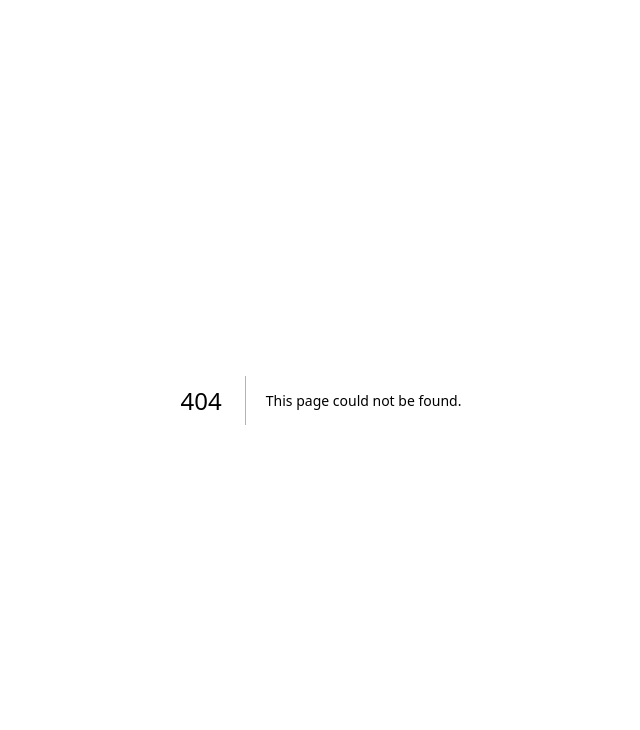
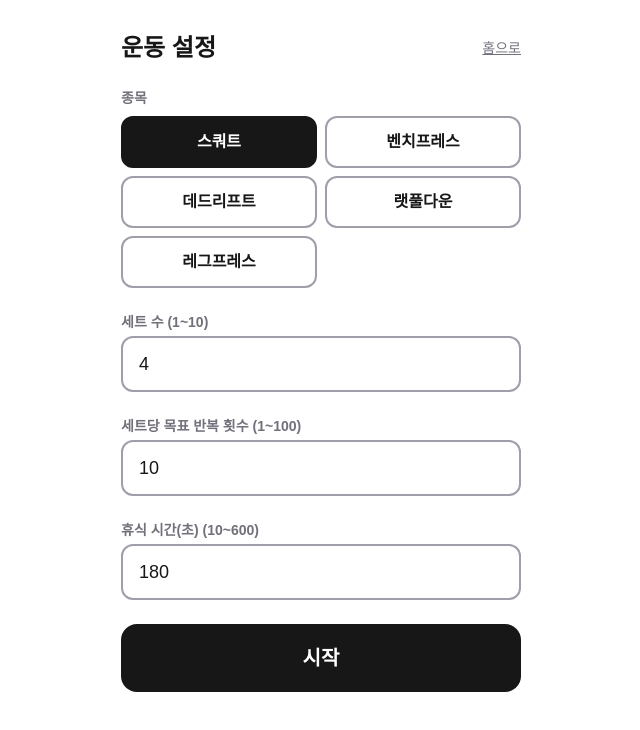
Before and after one commit to kakakulum/strength-log-app, a Next.js app: page /workout/setup in a window 1280 px wide. Before the commit this address had no page. Shown: the top 730 px of the page, without its empty margins (319-959 px from the left). Built offline with nearby package versions, Linux system fonts and the light colour scheme.

Commit message:
운동 설정 화면 구현: 종목·세트 수·목표 횟수·휴식 시간 입력과 범위 검사, 마지막 설정값 불러오기 (PLAN 4번)
Co-Authored-By: Claude Sonnet 5.5 <noreply@anthropic.com>

```diff
--- /dev/null
+++ b/src/app/workout/setup/page.tsx
@@ -0,0 +1,5 @@
+import SetupForm from "./setup-form";
+
+export default function SetupPage() {
+  return <SetupForm />;
+}
--- /dev/null
+++ b/src/app/workout/setup/setup-form.tsx
@@ -0,0 +1,166 @@
+"use client";
+
+// Design Ref: §1 운동 설정 — 종목, 세트 수, 목표 반복 횟수, 휴식 시간, 마지막 설정값 불러오기
+import Link from "next/link";
+import { useRouter } from "next/navigation";
+import { useState, useSyncExternalStore } from "react";
+import { EXERCISES, isExerciseId, type ExerciseId } from "@/lib/exercises";
+import { loadSettings, saveActiveWorkout, saveSettings } from "@/lib/storage";
+import { DEFAULT_SETTINGS, LIMITS } from "@/lib/types";
+
+// 브라우저에서만 저장소를 읽을 수 있으므로, 화면이 브라우저에 붙은 뒤에만 폼을 보여준다.
+const subscribe = () => () => {};
+const useIsClient = () =>
+  useSyncExternalStore(subscribe, () => true, () => false);
+
+/** 입력 문자열이 min~max 정수인지 확인하고, 아니면 사유 문구를 돌려준다. */
+function checkInt(
+  value: string,
+  label: string,
+  min: number,
+  max: number,
+): { value: number; error: null } | { value: null; error: string } {
+  const n = Number(value);
+  if (value.trim() === "" || !Number.isInteger(n) || n < min || n > max) {
+    return { value: null, error: `${label}: ${min}~${max} 사이의 정수를 입력해 주세요.` };
+  }
+  return { value: n, error: null };
+}
+
+function SetupFields() {
+  const router = useRouter();
+  // 마지막 설정값이 있으면 불러오고, 없으면 기본값(4세트·10회·180초)을 쓴다.
+  const [initial] = useState(() => {
+    const loaded = loadSettings();
+    return loaded.ok && loaded.value ? loaded.value : DEFAULT_SETTINGS;
+  });
+  const [exerciseId, setExerciseId] = useState<ExerciseId>(initial.exerciseId);
+  const [plannedSets, setPlannedSets] = useState(String(initial.plannedSets));
+  const [targetReps, setTargetReps] = useState(String(initial.targetReps));
+  const [restSec, setRestSec] = useState(String(initial.restSec));
+  const [saveError, setSaveError] = useState<string | null>(null);
+
+  const setsCheck = checkInt(plannedSets, "세트 수", LIMITS.plannedSets.min, LIMITS.plannedSets.max);
+  const repsCheck = checkInt(targetReps, "목표 반복 횟수", LIMITS.reps.min, LIMITS.reps.max);
+  const restCheck = checkInt(restSec, "휴식 시간(초)", LIMITS.restSec.min, LIMITS.restSec.max);
+  const valid = setsCheck.error === null && repsCheck.error === null && restCheck.error === null;
+
+  function handleStart() {
+    if (setsCheck.value === null || repsCheck.value === null || restCheck.value === null) return;
+    const settings = {
+      exerciseId,
+      plannedSets: setsCheck.value,
+      targetReps: repsCheck.value,
+      restSec: restCheck.value,
+    };
+    // 설정값은 다음 운동에서 불러오도록 저장하고, 진행 중 운동 정보를 만든다.
+    const savedSettings = saveSettings(settings);
+    const savedActive = saveActiveWorkout({
+      ...settings,
+      workoutId: crypto.randomUUID(),
+      completedSets: 0,
+      restEndsAt: null,
+    });
+    if (!savedSettings.ok || !savedActive.ok) {
+      setSaveError(!savedActive.ok ? savedActive.error : "설정을 저장하지 못했습니다.");
+      return;
+    }
+    router.push("/workout/session");
+  }
+
+  const inputClass =
+    "w-full rounded-xl border-2 border-zinc-400 bg-transparent px-4 py-3 text-lg";
+
+  return (
+    <div className="flex flex-col gap-6">
+      <fieldset className="flex flex-col gap-2">
+        <legend className="mb-2 text-sm font-semibold text-zinc-500">종목</legend>
+        <div className="grid grid-cols-2 gap-2">
+          {EXERCISES.map((e) => (
+            <button
+              key={e.id}
+              type="button"
+              aria-pressed={exerciseId === e.id}
+              onClick={() => isExerciseId(e.id) && setExerciseId(e.id)}
+              className={`rounded-xl border-2 px-3 py-3 text-base font-semibold ${
+                exerciseId === e.id
+                  ? "border-foreground bg-foreground text-background"
+                  : "border-zinc-400"
+              }`}
+            >
+              {e.name}
+            </button>
+          ))}
+        </div>
+      </fieldset>
+
+      <label className="flex flex-col gap-1">
+        <span className="text-sm font-semibold text-zinc-500">
+          세트 수 ({LIMITS.plannedSets.min}~{LIMITS.plannedSets.max})
+        </span>
+        <input
+          type="number"
+          inputMode="numeric"
+          className={inputClass}
+          value={plannedSets}
+          onChange={(e) => setPlannedSets(e.target.value)}
+        />
+        {setsCheck.error && <span className="text-sm text-red-500">{setsCheck.error}</span>}
+      </label>
+
+      <label className="flex flex-col gap-1">
+        <span className="text-sm font-semibold text-zinc-500">
+          세트당 목표 반복 횟수 ({LIMITS.reps.min}~{LIMITS.reps.max})
+        </span>
+        <input
+          type="number"
+          inputMode="numeric"
+          className={inputClass}
+          value={targetReps}
+          onChange={(e) => setTargetReps(e.target.value)}
+        />
+        {repsCheck.error && <span className="text-sm text-red-500">{repsCheck.error}</span>}
+      </label>
+
+      <label className="flex flex-col gap-1">
+        <span className="text-sm font-semibold text-zinc-500">
+          휴식 시간(초) ({LIMITS.restSec.min}~{LIMITS.restSec.max})
+        </span>
+        <input
+          type="number"
+          inputMode="numeric"
+          className={inputClass}
+          value={restSec}
+          onChange={(e) => setRestSec(e.target.value)}
+        />
+        {restCheck.error && <span className="text-sm text-red-500">{restCheck.error}</span>}
+      </label>
+
+      {saveError && <p className="text-sm text-red-500">{saveError}</p>}
+
+      <button
+        type="button"
+        disabled={!valid}
+        onClick={handleStart}
+        className="rounded-2xl bg-foreground px-6 py-5 text-xl font-semibold text-background disabled:opacity-40"
+      >
+        시작
+      </button>
+    </div>
+  );
+}
+
+export default function SetupForm() {
+  const isClient = useIsClient();
+  return (
+    <main className="mx-auto flex w-full max-w-md flex-1 flex-col gap-6 px-6 py-8">
+      <div className="flex items-center justify-between">
+        <h1 className="text-2xl font-bold">운동 설정</h1>
+        <Link href="/" className="text-sm text-zinc-500 underline">
+          홈으로
+        </Link>
+      </div>
+      {isClient ? <SetupFields /> : null}
+    </main>
+  );
+}
```
